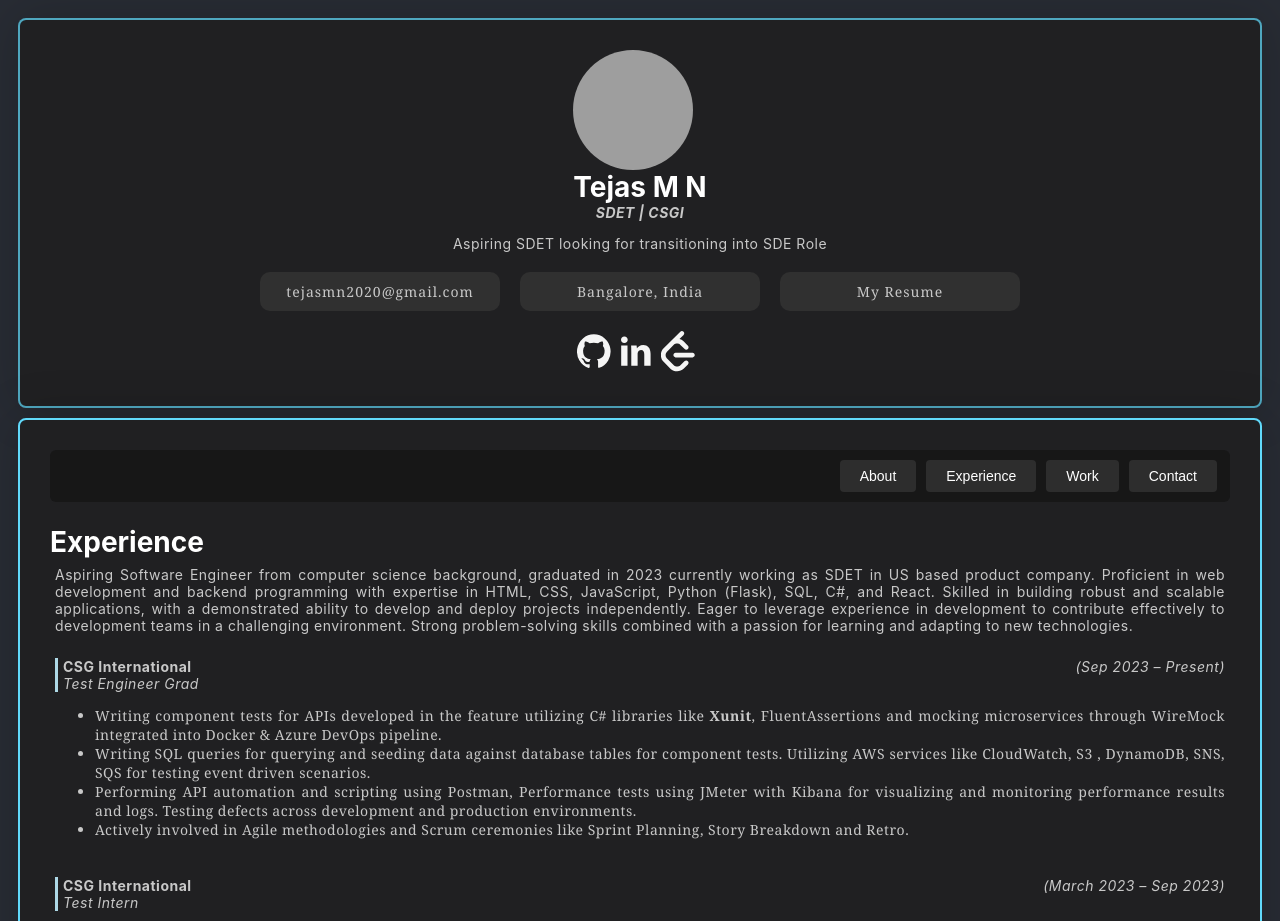
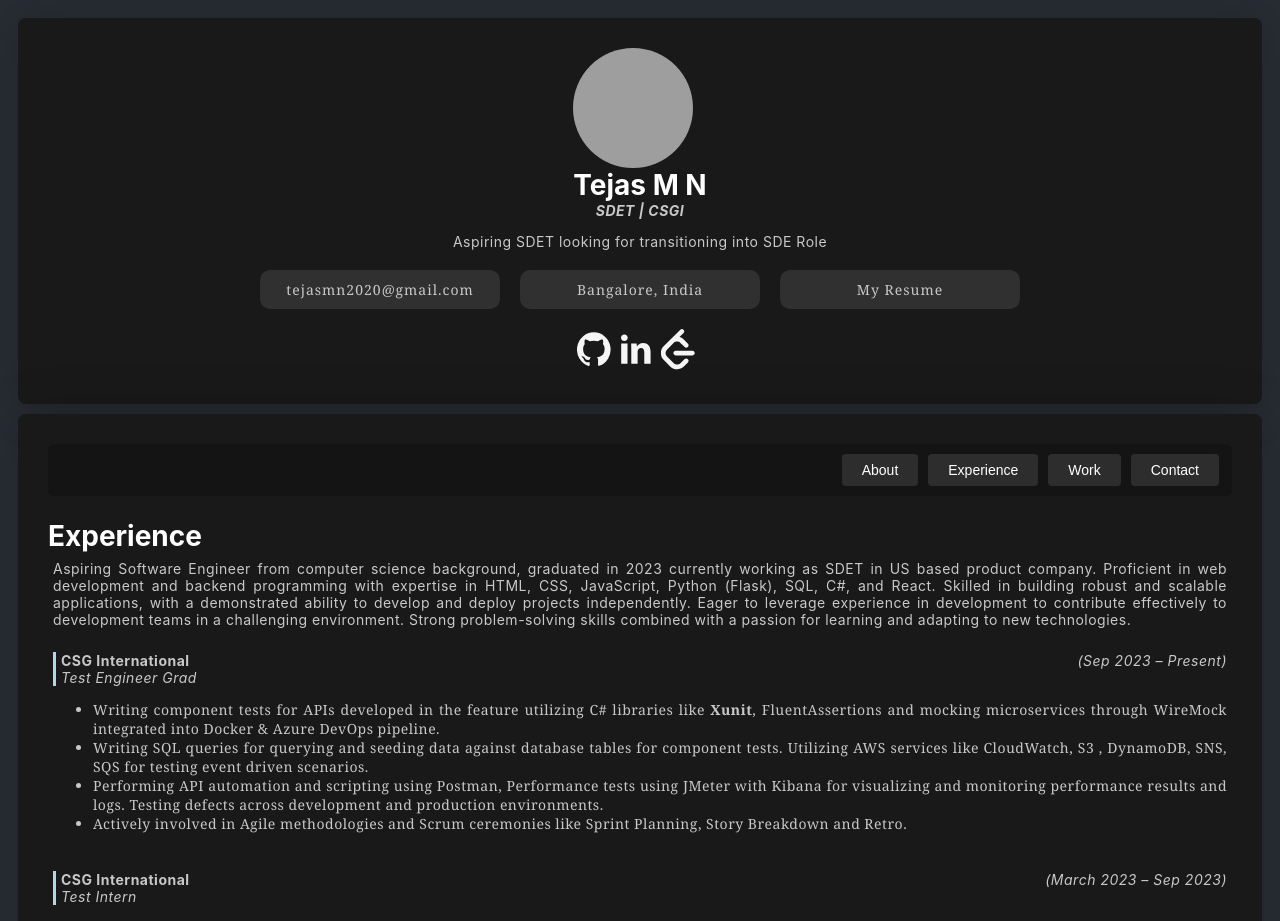
Before and after one commit to tejas-mn/react-portfolio, a React (Create React App) app in the folder my-portfolio/: page /experience in a window 1280 px wide. Shown: the top 921 px of the page. Built offline with nearby package versions, Linux system fonts and the light colour scheme; grey boxes are pictures that could not be loaded.

Commit message:
progress

```diff
--- a/my-portfolio/src/App.css
+++ b/my-portfolio/src/App.css
@@ -73,7 +73,7 @@ li{
 
 .left{
   margin-right:20px;
-  border:2px solid  #61dafbb9;
+  /* border:2px solid  #61dafbb9; */
   border-radius: 8px;
   width:250px;
   display: flex;
@@ -82,18 +82,18 @@ li{
   flex-direction: column;
   align-content: center;
   box-shadow: 0.2px 0.2px 50px rgba(0, 0, 0, 0.197);
-  background-color: hsl(240, 2%, 13%);
+  background-color: hsl(240, 2%, 10%);
 
 }
 
 
 .right{
-  border:2px solid  #61dafb;
+  /* border:2px solid  #61dafb; */
   border-radius: 8px;
   width:1000px;
 
   padding: 30px;
-  background-color: hsl(240, 2%, 13%);
+  background-color: hsl(240, 2%, 10%);
   box-shadow: 0.2px 0.2px 50px rgba(0, 0, 0, 0.197);
 }
 
--- a/my-portfolio/src/components/projects.css
+++ b/my-portfolio/src/components/projects.css
@@ -35,11 +35,11 @@
 
 
 .project-box {
-  background-color: #272727;
+  background-color: rgb(32, 31, 31);
   padding: 20px;
   border-radius: 8px;
   box-shadow: 0px 4px 8px rgba(0, 0, 0, 0.1);
-  border:1px solid  #61dafbb9;
+  /* border:1px solid  #61dafbb9; */
   transition:  0.3s ease-in-out;
 }
 
```
